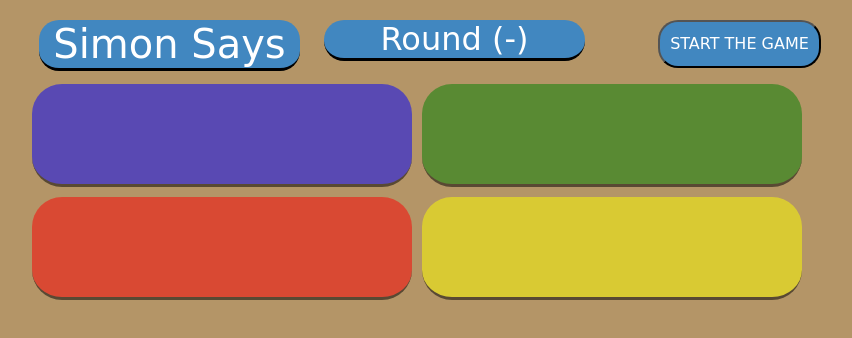
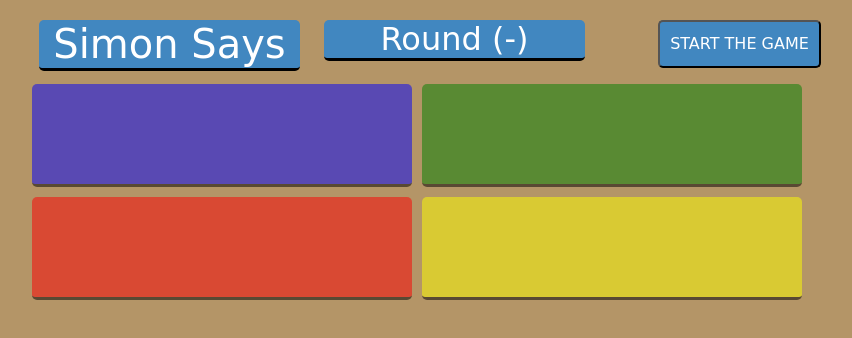
Before and after one commit to LucianoColalunga/Simon-Say, a website: page index.html in a window 1280 px wide. Shown: the whole page, without its empty margins (43-895 px from the left). Drawn offline with nearby package versions, Linux system fonts and the light colour scheme.

Commit message:
Small border
Border radius from 20px to 5px

```diff
--- a/index.css
+++ b/index.css
@@ -7,7 +7,7 @@
     color: white;
     background-color:#4187c0 ;
     margin-top: 20px;
-    border-radius: 20px;
+    border-radius: 5px;
     border-bottom: 3px solid;
     border-color: black;
 
@@ -18,7 +18,7 @@
     color: white;
     background-color:#4187c0 ;
     margin-top: 20px;
-    border-radius: 20px;
+    border-radius: 5px;
     border-bottom: 3px solid;
     border-color: black;
 }
@@ -27,7 +27,7 @@
     color: white;
     background-color:#4187c0 ;
     margin-top: 20px;
-    border-radius: 20px;
+    border-radius: 5px;
     padding: 10px;
 
 }
@@ -46,7 +46,7 @@
     background-color: blue;
     opacity: 0.5;
     padding: 50px;
-    border-radius: 30px;
+    border-radius: 5px;
     margin: 5px;
 
 }
@@ -57,7 +57,7 @@
     background-color: green;
     opacity: 0.5;
     padding: 50px;
-    border-radius: 30px;
+    border-radius: 5px;
     margin: 5px;
 }
 
@@ -68,7 +68,7 @@
     background-color: red;
     opacity: 0.5;
     padding: 50px;
-    border-radius: 30px;
+    border-radius: 5px;
     margin: 5px;
 }
 
@@ -79,7 +79,7 @@
     background-color: yellow;
     opacity: 0.5;
     padding: 50px;
-    border-radius: 30px;
+    border-radius: 5px;
     margin: 5px;
 }
 
```
